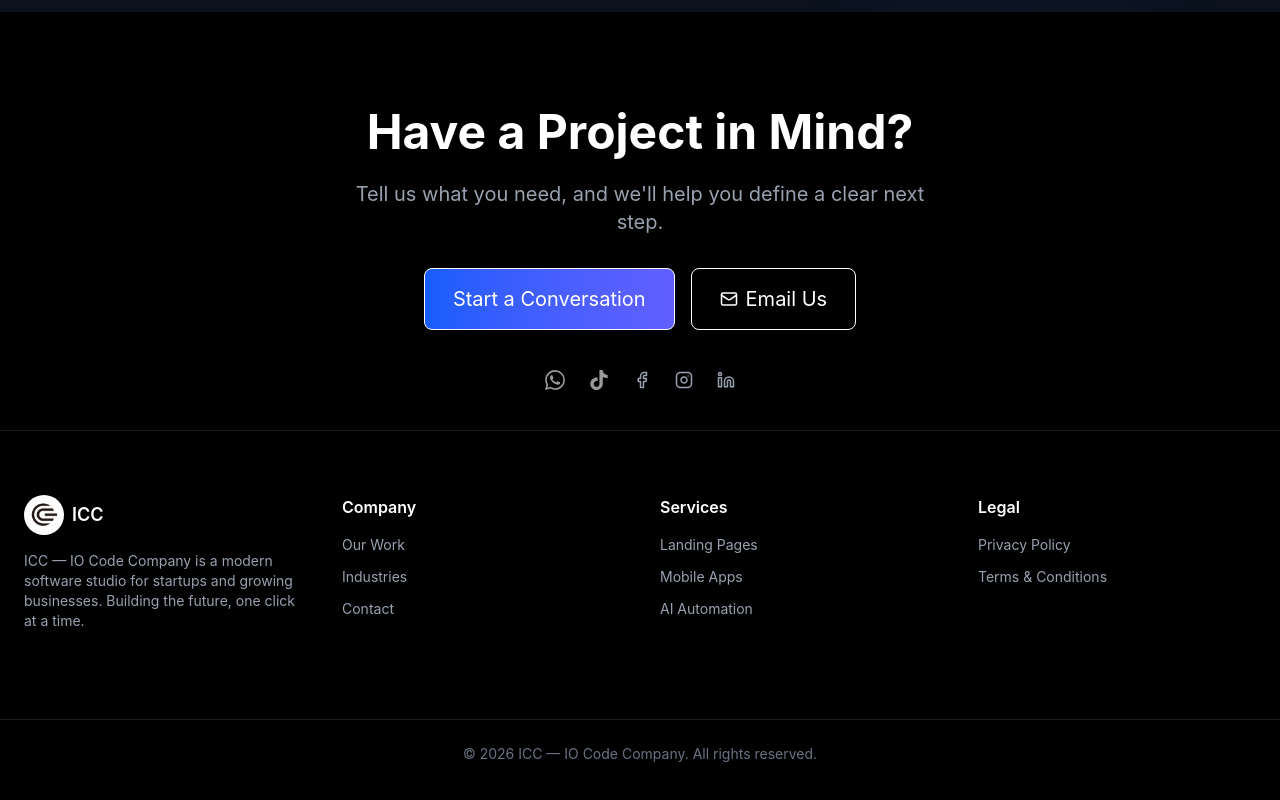
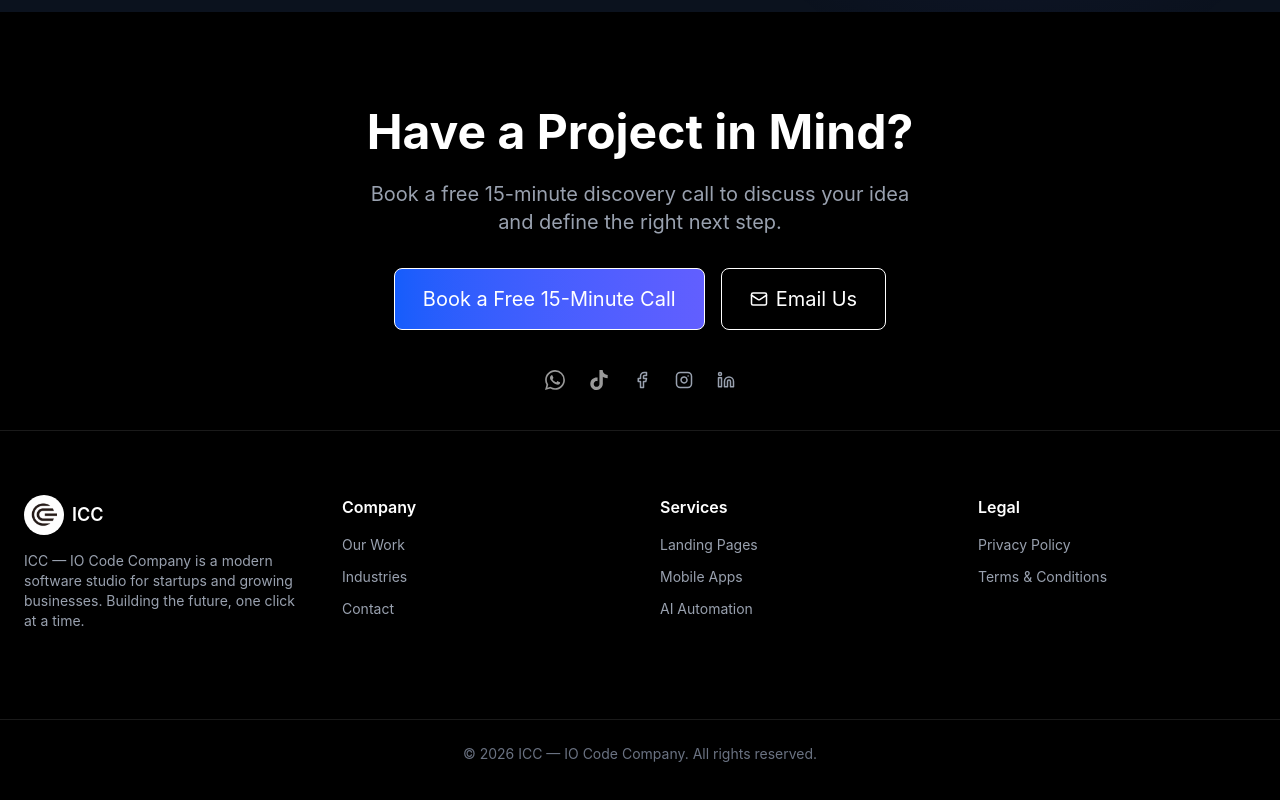
Before and after one commit to RahmaMory/ICC-Landing-page, a React (Vite) app: page / in a window 1280 px wide. Shown: the part 8381-9181 px from the top of the page. Built offline with nearby package versions, Linux system fonts and the light colour scheme.

Commit message:
Restore free discovery call CTA

```diff
--- a/src/layout/Footer.tsx
+++ b/src/layout/Footer.tsx
@@ -6,7 +6,7 @@ import { socialLinks } from "../data/socialLinks"
 export default function Footer() {
 
     const whatsappUrl =
-    'https://wa.me/201031158933?text=Hello!%20I%20would%20like%20to%20know%20more%20about%20your%20services.'
+    'https://wa.me/201031158933?text=Hello!%20I%20would%20like%20to%20book%20a%20free%2015-minute%20discovery%20call%20with%20ICC.'
 
   return (
     <footer className="bg-black text-white pt-24 pb-10">
@@ -18,15 +18,32 @@ export default function Footer() {
         </h2>
 
         <p className="text-gray-400 max-w-xl mx-auto mb-8 text-xl">
-          Tell us what you need, and we&apos;ll help you define a clear next step.
+          Book a free 15-minute discovery call to discuss your idea and define
+          the right next step.
         </p>
 
    <div className="flex justify-center gap-4 flex-wrap mb-10">
 
   <a
+    href="tel:+201031158933"
+    aria-label="Call ICC to book a free 15-minute discovery call"
+    className="
+      flex w-full items-center justify-center
+      rounded-lg border border-white
+      bg-gradient-to-r from-blue-600 to-indigo-500
+      px-4 py-2 text-base
+      transition hover:opacity-90
+      sm:hidden
+    "
+  >
+    Book a Free 15-Minute Call
+  </a>
+
+  <a
     href={whatsappUrl}
     target="_blank"
     rel="noopener noreferrer"
+    aria-label="Open WhatsApp to book a free 15-minute discovery call with ICC"
     className="
       text-base sm:text-lg md:text-xl
       px-4 sm:px-6 md:px-7
@@ -35,11 +52,11 @@ export default function Footer() {
       border border-white
       bg-gradient-to-r from-blue-600 to-indigo-500
       hover:opacity-90 transition
-      flex items-center justify-center
+      hidden items-center justify-center sm:flex
       w-full sm:w-auto
     "
   >
-    Start a Conversation
+    Book a Free 15-Minute Call
   </a>
 
   <a
```
